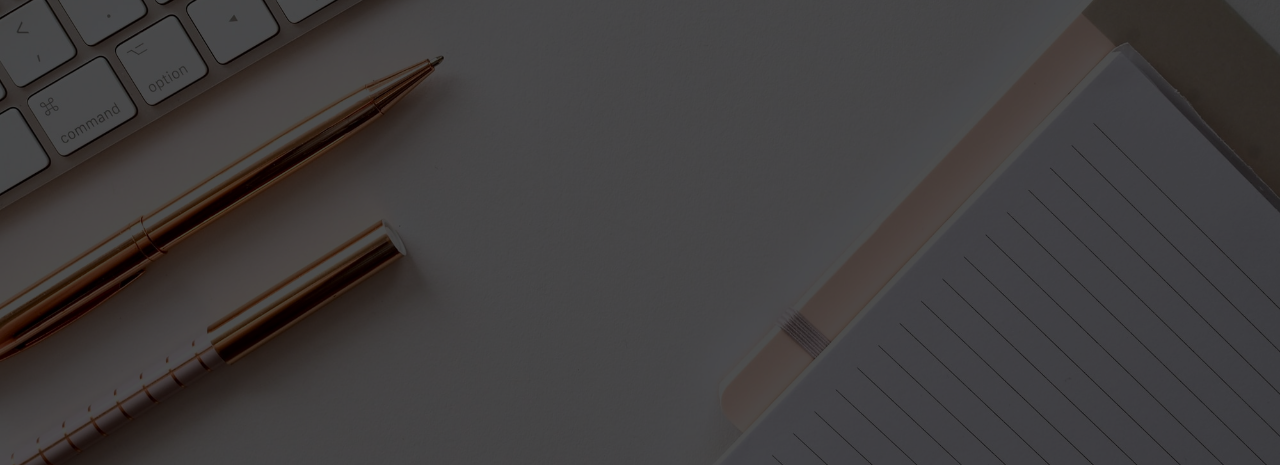
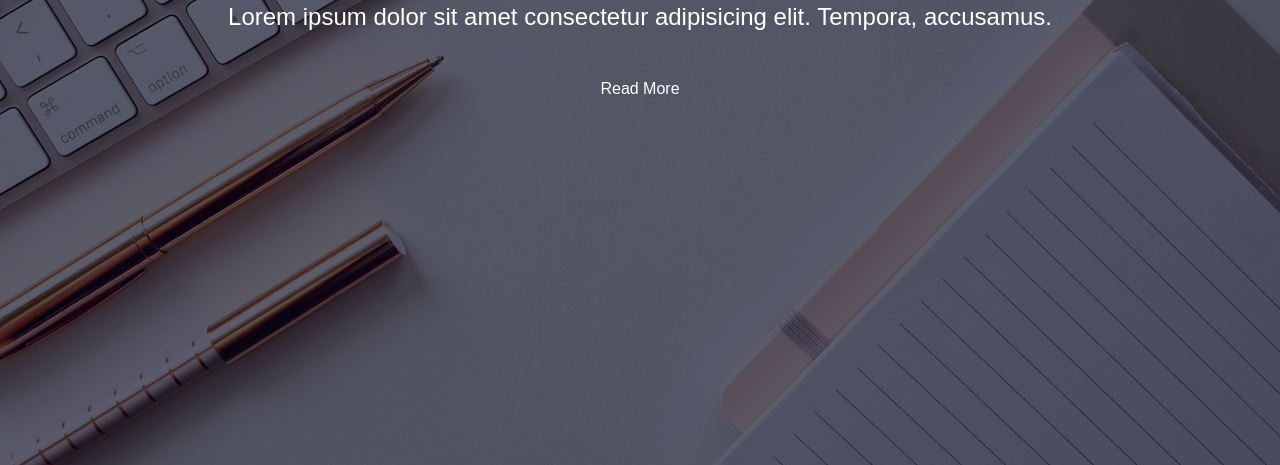
Before and after one commit to bharati-21/flexbox-usecases, a plain HTML site: page index.html in a window 1280 px wide. Shown: the part 412-877 px from the top of the page. Drawn offline with Linux system fonts and the light colour scheme.

Commit message:
Completed Header

```diff
--- a/styles.css
+++ b/styles.css
@@ -18,7 +18,25 @@ a {
     color: #fff;
 }
 
+.btn {
+    margin: 1.5rem 0;
+    padding: 0.75rem 1rem;
+    border-radius: 5px;
+}
 
+.btn-primary {
+    background-color: #0391dd;
+    color: #fff;
+}
+
+.hero-heading {
+    font-size: 3.5rem;
+}
+
+.lead-text {
+    font-size: 1.5rem;
+    margin: 0.5rem 1.5rem;
+}
 
 #navbar {
     padding: 1rem;
@@ -56,8 +74,6 @@ a {
     height: 100vh;
     width: 100%;
     position: relative;
-    display: flex;
-
 }
 
 .showcase::before {
@@ -67,23 +83,20 @@ a {
     left: 0;
     width: 100%;
     height: 100%;
-    background-color: rgb(0, 0, 0, 0.7);
+    background-color: rgba(3, 7, 28, 0.65);
 }
 
 
 .showcase * {
-    z-index: 100;
+    z-index: 10;
 }
 
 #showcase-content {
-    z-index: 20;
     color: #fff;
     height: 90vh;
     width: 100%;
-    display: block;
-    text-align:center;
-    /* display: flex;
-    /* flex-direction: column;
+    display: flex;
+    flex-direction: column;
     align-items: center;
-    justify-content: center; */
+    justify-content: center;
 }
```
